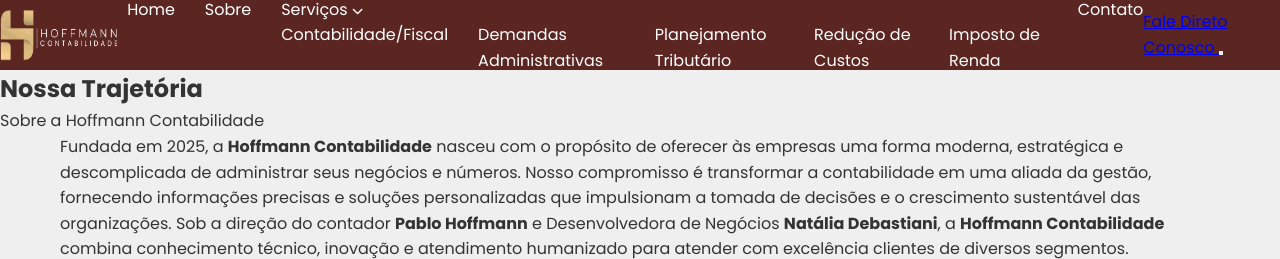
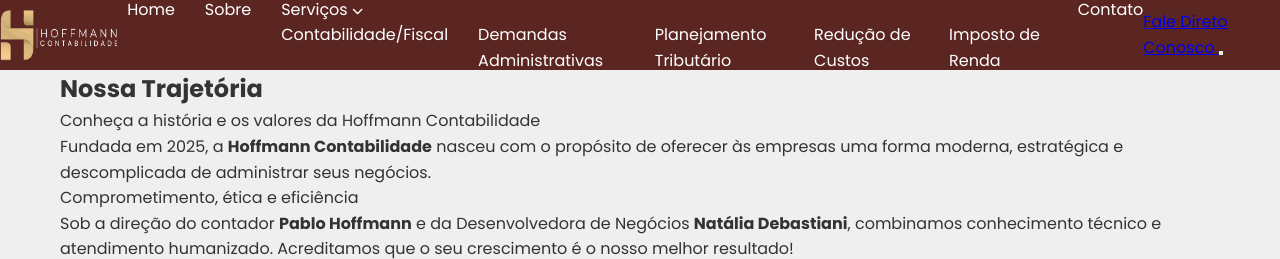
Before and after one commit to Kelvin-Luis-Dev/hoffmancontabilidade, a Flask app: page /sobre in a window 1280 px wide. Shown: the top 259 px of the page. Run offline with Flask 2, Linux system fonts and the light colour scheme; some libraries are stand-ins or nearby versions.

Commit message:
Update sobre.html

```diff
--- a/templates/sobre.html
+++ b/templates/sobre.html
@@ -2,46 +2,43 @@
 {% block title %}Sobre Nós - Hoffmann Contabilidade{% endblock %}
 
 {% block content %}
+<div class="about-page">
+    <section class="page-header">
+        <div class="container fade-in">
+            <h1>Nossa Trajetória</h1>
+            <p>Conheça a história e os valores da Hoffmann Contabilidade</p>
+        </div>
+    </section>
 
-<div class="about-page">
-   <section class="contact-hero">
-    <div class="contact-hero-content fade-in">
-        <h1>Nossa Trajetória</h1>
-        <p>Sobre a Hoffmann Contabilidade</p>
-    </div>
-</section>
+    <section class="about-story section-padding">
+        <div class="container grid-2-cols">
 
-    <section class="about-story">
-        <div class="container grid-story">
             <div class="story-text reveal">
                 <p>
-                    Fundada em 2025, a <strong>Hoffmann Contabilidade</strong> nasceu com o propósito de oferecer às empresas uma forma moderna, estratégica e descomplicada de administrar seus negócios e números. Nosso compromisso é transformar a contabilidade em uma aliada da gestão, fornecendo informações precisas e soluções personalizadas que impulsionam a tomada de decisões e o crescimento sustentável das organizações. Sob a direção do contador <strong>Pablo Hoffmann</strong> e Desenvolvedora de Negócios <strong>Natália Debastiani</strong>, a <strong>Hoffmann Contabilidade</strong> combina conhecimento técnico, inovação e atendimento humanizado para atender com excelência clientes de diversos segmentos.
+                    Fundada em 2025, a <strong>Hoffmann Contabilidade</strong> nasceu com o propósito de oferecer às empresas uma forma moderna, estratégica e descomplicada de administrar seus negócios.
                 </p>
 
-                <div class="quote-line">
-                    <p class="highlight">comprometimento, ética e eficiência</p>
+                <div class="quote-box">
+                    <p class="highlight">Comprometimento, ética e eficiência</p>
                 </div>
 
                 <p>
-                    Nossos valores norteiam cada processo, garantindo transparência, responsabilidade e resultados consistentes. Acreditamos que uma contabilidade eficiente vai além dos números: é um instrumento de gestão que promove segurança, conformidade e desenvolvimento contínuo.
-                </p>
-                <p>
-                    Na <strong>Hoffmann</strong>, cada cliente é tratado como parceiro. E o seu crescimento é o nosso resultado!
+                    Sob a direção do contador <strong>Pablo Hoffmann</strong> e da Desenvolvedora de Negócios <strong>Natália Debastiani</strong>, combinamos conhecimento técnico e atendimento humanizado. Acreditamos que o seu crescimento é o nosso melhor resultado!
                 </p>
             </div>
 
-           <div class="story-image reveal">
-                <div class="story-image reveal">
-                <div class="cards-container">
-            <div class="photo-card solo-card">
-                <img src="/static/img/pablo_e_natalia.jpg" alt="Pablo Hoffmann e Natália Debastiani">
-            <div class="card-name">Pablo Hoffmann & Natália Debastiani</div>
-            </div>
-                </div>
+            <div class="story-visual reveal">
+                <div class="cards-wrapper">
+                    <div class="photo-card-premium">
+                        <img src="{{ url_for('static', filename='img/pablo_e_natalia.jpg') }}" alt="Pablo Hoffmann e Natália Debastiani">
+                        <div class="card-label">
+                            <span>Pablo Hoffmann & Natália Debastiani</span>
+                        </div>
+                    </div>
                 </div>
             </div>
-</div>
 
+        </div>
     </section>
 </div>
 {% endblock %}
```
